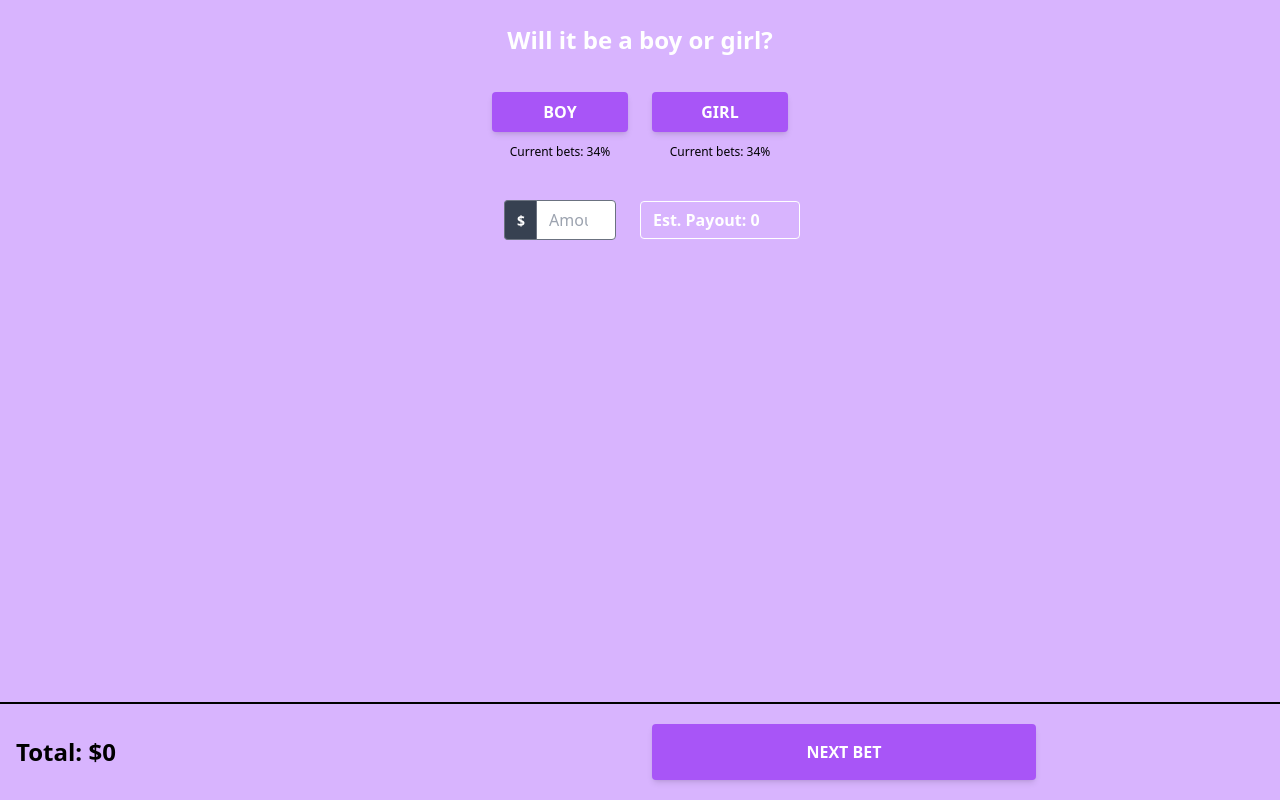
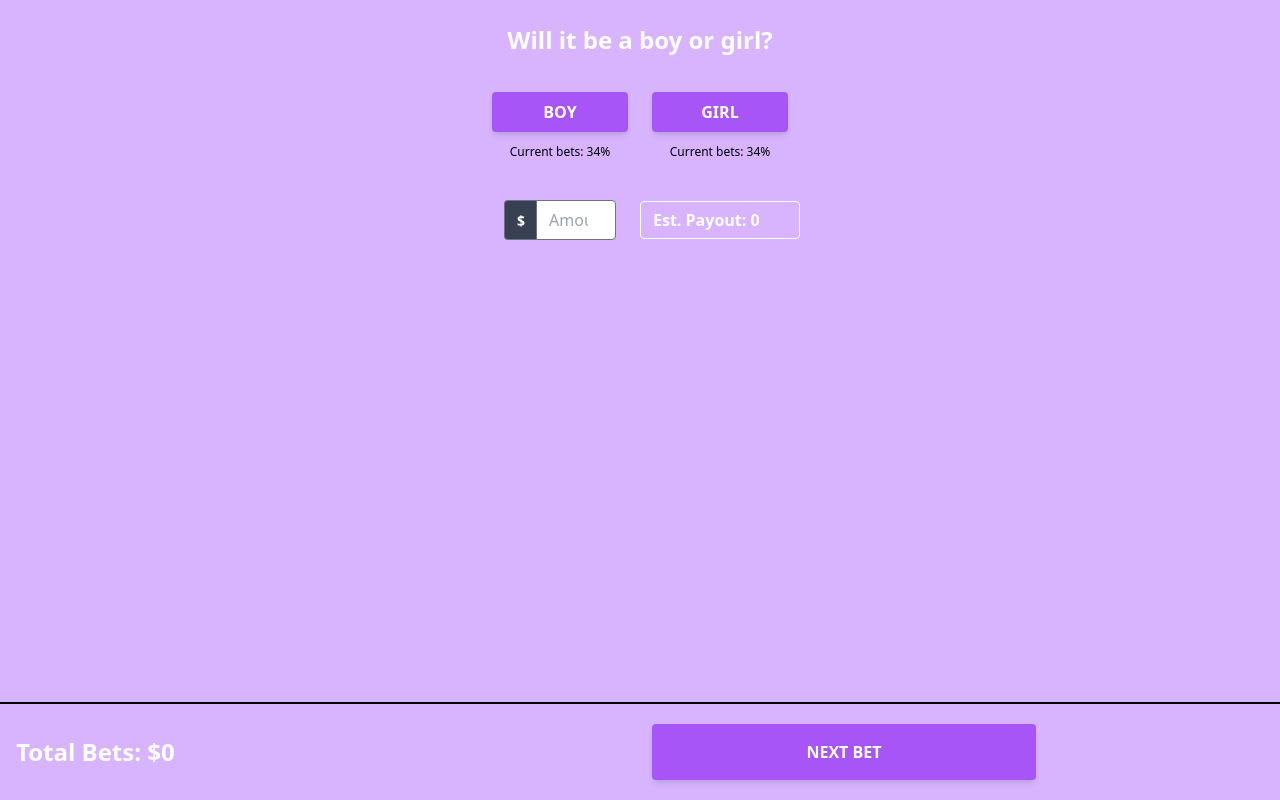
Before and after one commit to alexaylwin/baby-bets, a React (Create React App) app: page / in a window 1280 px wide. Built offline with nearby package versions, Linux system fonts and the light colour scheme; no server answers.

Commit message:
Fix font colour

```diff
--- a/src/components/place-bet.tsx
+++ b/src/components/place-bet.tsx
@@ -22,8 +22,8 @@ export const PlaceBet = (props: {
       leading-10
       grid grid-cols-2 w-full content-center">
       <div className="flex flex-col place-content-center px-4 py-8">
-        <span className="font-bold text-2xl">
-          Total: ${calcTotal(props.bets.map((b) => b.amount))}
+        <span className="font-bold text-2xl text-white">
+          Total Bets: ${calcTotal(props.bets.map((b) => b.amount))}
         </span>
       </div>
       <div className="flex flex-col place-content-center">
```
